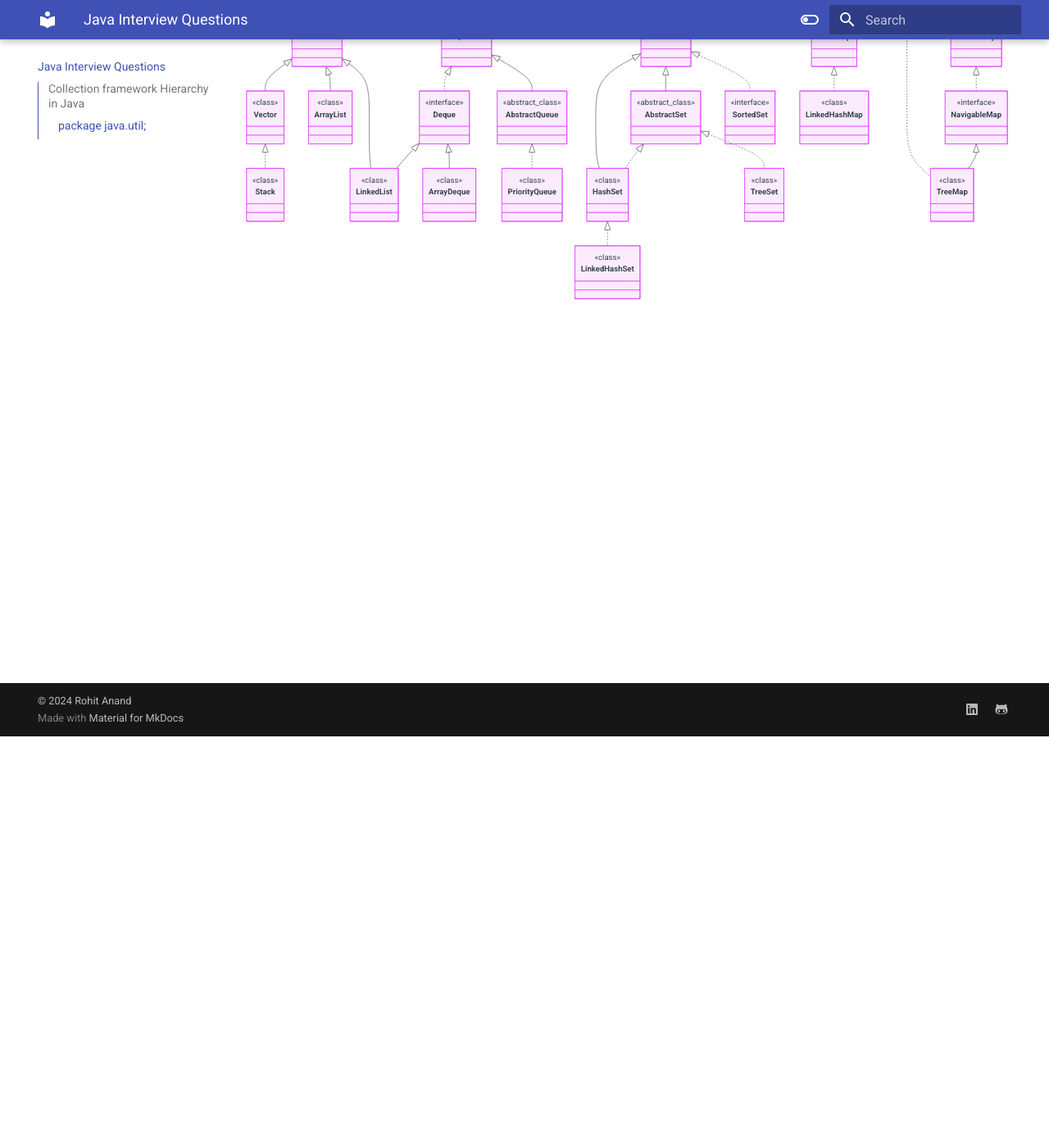
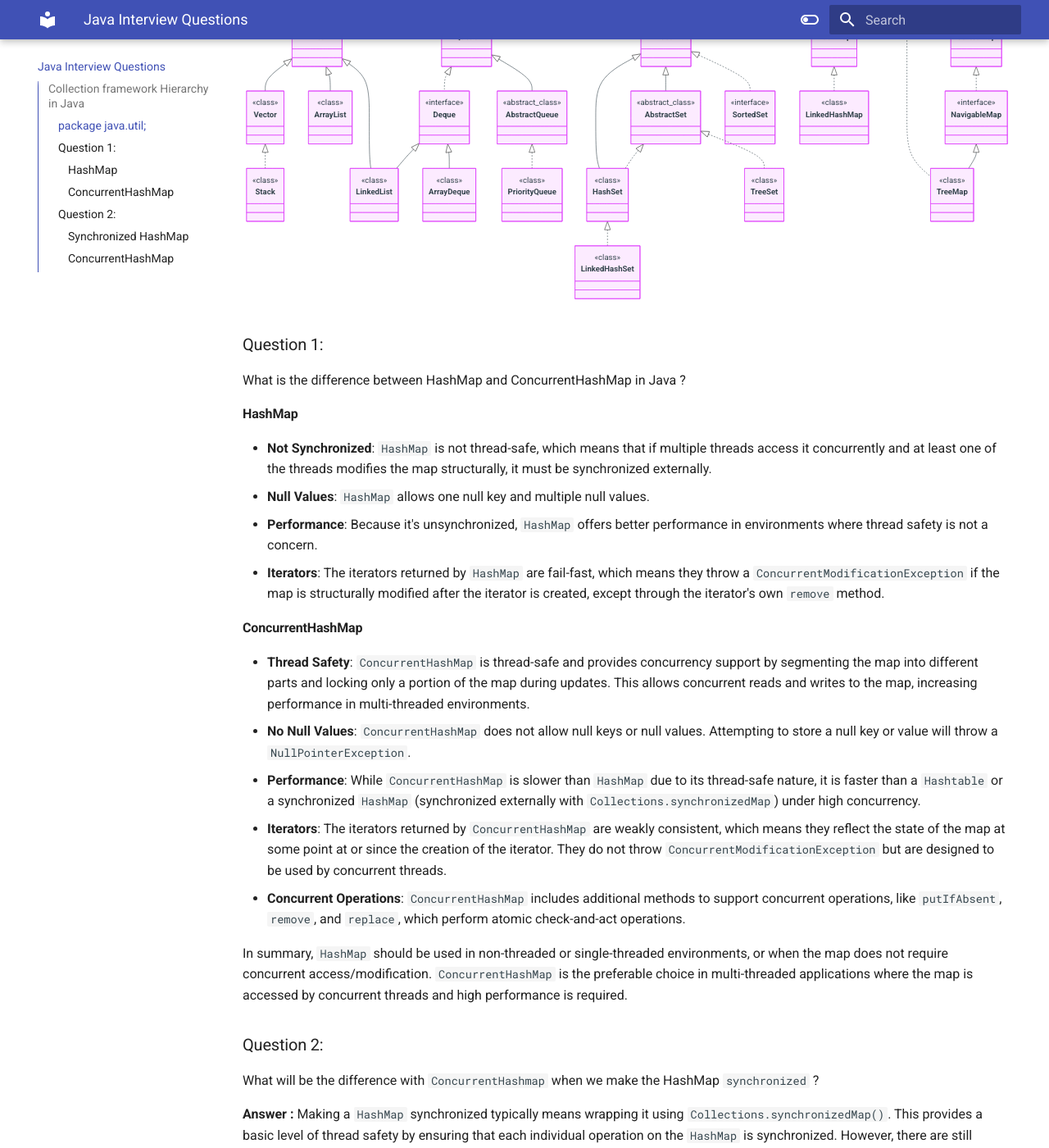
Before and after one commit to rohitanand7890/interview-ready, an MkDocs documentation site: the page built from docs/index.md, in a window 1280 px wide and 1400 px high, scrolled down 502 px. Shown: the whole window at 82% size. Built offline with MkDocs 1.6.1 and Material for MkDocs 9.7.7, drawn with Linux system fonts in a browser that asks for light colours; some of the changed text lies outside the part shown.

Commit message:
Update index.md

````diff
--- a/docs/index.md
+++ b/docs/index.md
@@ -145,3 +145,43 @@ NavigableMap <|-- TreeMap
 AbstractMap <|.. TreeMap
 
 ```
+
+### Question 1:
+
+What is the difference between HashMap and ConcurrentHashMap in Java ?
+
+#### HashMap
+- **Not Synchronized**: `HashMap` is not thread-safe, which means that if multiple threads access it concurrently and at least one of the threads modifies the map structurally, it must be synchronized externally.
+- **Null Values**: `HashMap` allows one null key and multiple null values.
+- **Performance**: Because it's unsynchronized, `HashMap` offers better performance in environments where thread safety is not a concern.
+- **Iterators**: The iterators returned by `HashMap` are fail-fast, which means they throw a `ConcurrentModificationException` if the map is structurally modified after the iterator is created, except through the iterator's own `remove` method.
+
+#### ConcurrentHashMap
+- **Thread Safety**: `ConcurrentHashMap` is thread-safe and provides concurrency support by segmenting the map into different parts and locking only a portion of the map during updates. This allows concurrent reads and writes to the map, increasing performance in multi-threaded environments.
+- **No Null Values**: `ConcurrentHashMap` does not allow null keys or null values. Attempting to store a null key or value will throw a `NullPointerException`.
+- **Performance**: While `ConcurrentHashMap` is slower than `HashMap` due to its thread-safe nature, it is faster than a `Hashtable` or a synchronized `HashMap` (synchronized externally with `Collections.synchronizedMap`) under high concurrency.
+- **Iterators**: The iterators returned by `ConcurrentHashMap` are weakly consistent, which means they reflect the state of the map at some point at or since the creation of the iterator. They do not throw `ConcurrentModificationException` but are designed to be used by concurrent threads.
+- **Concurrent Operations**: `ConcurrentHashMap` includes additional methods to support concurrent operations, like `putIfAbsent`, `remove`, and `replace`, which perform atomic check-and-act operations.
+
+In summary, `HashMap` should be used in non-threaded or single-threaded environments, or when the map does not require concurrent access/modification. `ConcurrentHashMap` is the preferable choice in multi-threaded applications where the map is accessed by concurrent threads and high performance is required.
+
+### Question 2:
+
+What will be the difference with `ConcurrentHashmap` when we make the HashMap `synchronized` ?
+
+**Answer :**
+Making a `HashMap` synchronized typically means wrapping it using `Collections.synchronizedMap()`. This provides a basic level of thread safety by ensuring that each individual operation on the `HashMap` is synchronized. However, there are still significant differences between a synchronized `HashMap` and a `ConcurrentHashMap`:
+
+#### Synchronized HashMap
+- **Method-Level Synchronization**: Every method call on the `HashMap` is synchronized, so only one thread can access the map at a time for any operation.
+- **Single Lock**: There is a single lock for the entire map, which can lead to contention when many threads are accessing the map concurrently.
+- **Iterator Safety**: The iterators for the synchronized `HashMap` are not thread-safe. If one thread is iterating over the map while another thread modifies it, a `ConcurrentModificationException` may be thrown. External synchronization is needed during iteration to avoid this exception.
+- **Concurrent Access**: Multiple readers or a writer and a reader cannot access the map at the same time. This can be a significant performance bottleneck.
+
+#### ConcurrentHashMap
+- **Segment-Level Locking**: `ConcurrentHashMap` uses multiple locks on segments of the map, allowing concurrent access to different segments and only locking a segment during writes. This minimizes contention and improves performance.
+- **Lock Stripping**: `ConcurrentHashMap` employs a technique called lock stripping, which uses a finer-grained locking mechanism for higher concurrency.
+- **Iterator Safety**: Iterators in `ConcurrentHashMap` are weakly consistent and do not throw `ConcurrentModificationException`, allowing non-blocking reads and updates to the map during iteration.
+- **Enhanced Concurrent Access**: Multiple readers can access the map concurrently without locking, and writers can add or update without blocking readers. This allows higher levels of concurrency.
+
+In short, while you can make a `HashMap` thread-safe by synchronizing it, `ConcurrentHashMap` is designed for higher throughput in concurrent scenarios and can handle multiple readers and writers efficiently. Synchronized `HashMap` is a more conservative approach where every operation is thread-safe but potentially slower under high concurrency due to the coarse-grained lock mechanism.
````
